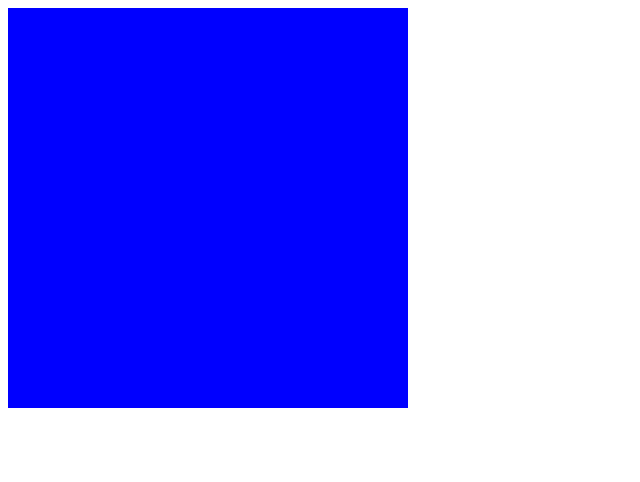
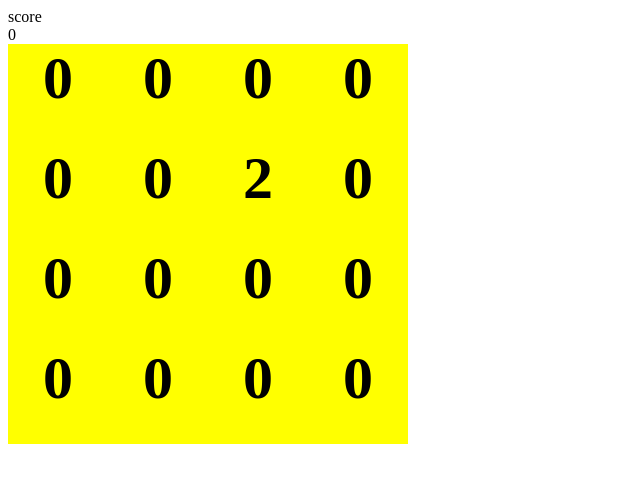
Before and after one commit to yanottamao/2048_pure_js, a plain HTML site: page index.html in a window 1280 px wide. Shown: the whole page, without its empty margins (0-640 px from the left). Drawn offline with Linux system fonts and the light colour scheme.

Commit message:
Add random number placement

```diff
--- a/app.js
+++ b/app.js
@@ -0,0 +1,27 @@
+document.addEventListener("DOMContentLoaded", () => {
+  const gridDisplay = document.querySelector(".grid");
+  const scoreDisplay = document.getElementById("score");
+  const resultDisplay = document.getElementById("result");
+  const width = 4;
+  let squares = [];
+
+  //   create a playing board
+  function createBoard() {
+    for (let i = 0; i < width * width; i++) {
+      square = document.createElement("div");
+      square.innerHTML = 0;
+      gridDisplay.appendChild(square);
+      squares.push(square);
+    }
+    generate();
+  }
+  createBoard();
+
+  //   generate a number randomly
+  function generate() {
+    let randomNumber = Math.floor(Math.random() * squares.length);
+    if (squares[randomNumber].innerHTML == 0) {
+      squares[randomNumber].innerHTML = 2;
+    } else generate();
+  }
+});
--- a/index.html
+++ b/index.html
@@ -9,6 +9,11 @@
     <script src="app.js"></script>
   </head>
   <body>
+    <div class="score-container">
+      <div class="score-title">score</div>
+      <div id="score">0</div>
+    </div>
+    <div id="result"></div>
     <div class="grid"></div>
   </body>
 </html>
--- a/style.css
+++ b/style.css
@@ -5,3 +5,12 @@
   height: 400px;
   background-color: blue;
 }
+
+.grid div {
+  width: 100px;
+  height: 100px;
+  background-color: yellow;
+  font-size: 60px;
+  text-align: center;
+  font-weight: bold;
+}
```
